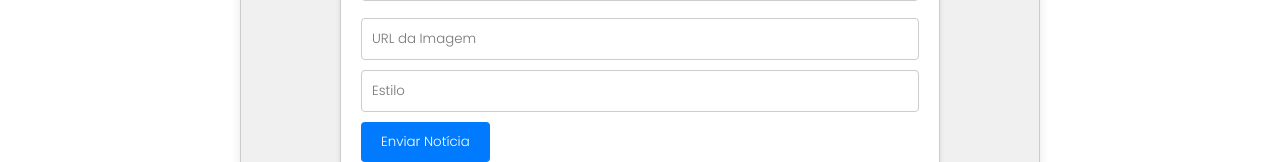
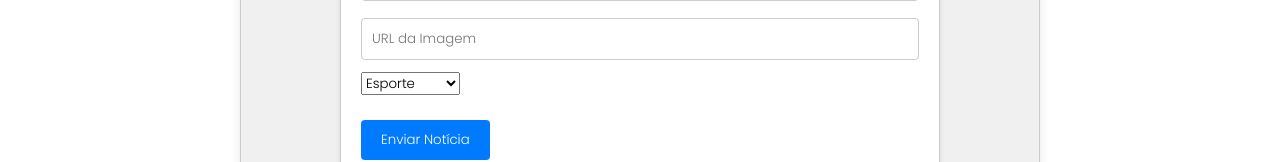
Before and after one commit to bren112/olhovivoladmin, a React (Vite) app: page /adm in a window 1280 px wide. Shown: the part 412-574 px from the top of the page. Built offline with nearby package versions, Linux system fonts and the light colour scheme; no server answers; the database is empty.

Commit message:
Update Adm.jsx

```diff
--- a/src/pages/Adm.jsx
+++ b/src/pages/Adm.jsx
@@ -8,7 +8,7 @@ function Adm() {
   const [novoResumo, setNovoResumo] = useState('');
   const [novoTexto, setNovoTexto] = useState('');
   const [novoImagem, setNovoImagem] = useState('');
-  const [novoEstilo, setNovoEstilo] = useState('');
+  const [novoEstilo, setNovoEstilo] = useState('Esporte'); // Valor padrão como 'Esporte'
 
   useEffect(() => {
     fetchNoticias();
@@ -48,7 +48,7 @@ function Adm() {
       setNovoResumo('');
       setNovoTexto('');
       setNovoImagem('');
-      setNovoEstilo('');
+      setNovoEstilo('Esporte'); // Reseta para 'Esporte' após inserção
       // Atualiza a lista de notícias após inserção
       fetchNoticias();
     } catch (error) {
@@ -75,11 +75,11 @@ function Adm() {
   return (
     <div className="admin-container">
       <h2>Área Administrativa</h2>
-<br />
+      <br />
       <div className="form-container">
         <form onSubmit={handleSubmit}>
           <h3>Inserir Nova Notícia</h3>
-<br />
+          <br />
 
           <input
             type="text"
@@ -111,20 +111,25 @@ function Adm() {
             required
           />
           <br />
-          <input
-            type="text"
-            placeholder="Estilo"
+          <select
             value={novoEstilo}
             onChange={(e) => setNovoEstilo(e.target.value)}
             required
-          />
+          >
+            <option value="Esporte">Esporte</option>
+            <option value="Variedades">Variedades</option>
+            <option value="Cultura">Cultura</option>
+            <option value="Ciência">Ciência</option>
+            <option value="Casos">Casos</option>
+          </select>
+          <br />
           <br />
           <button type="submit">Enviar Notícia</button>
         </form>
       </div>
 
       <h3>Notícias Cadastradas</h3>
-<br />
+      <br />
 
       <ul className="news-list">
         {noticias.map((noticia) => (
```
